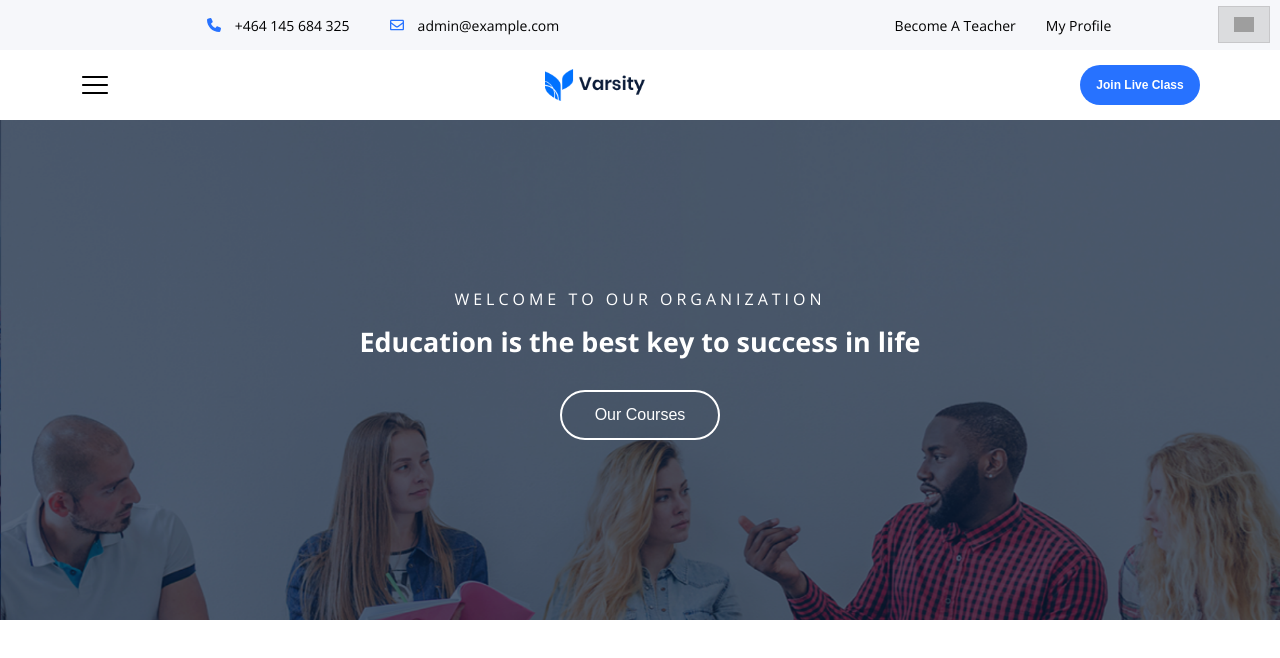
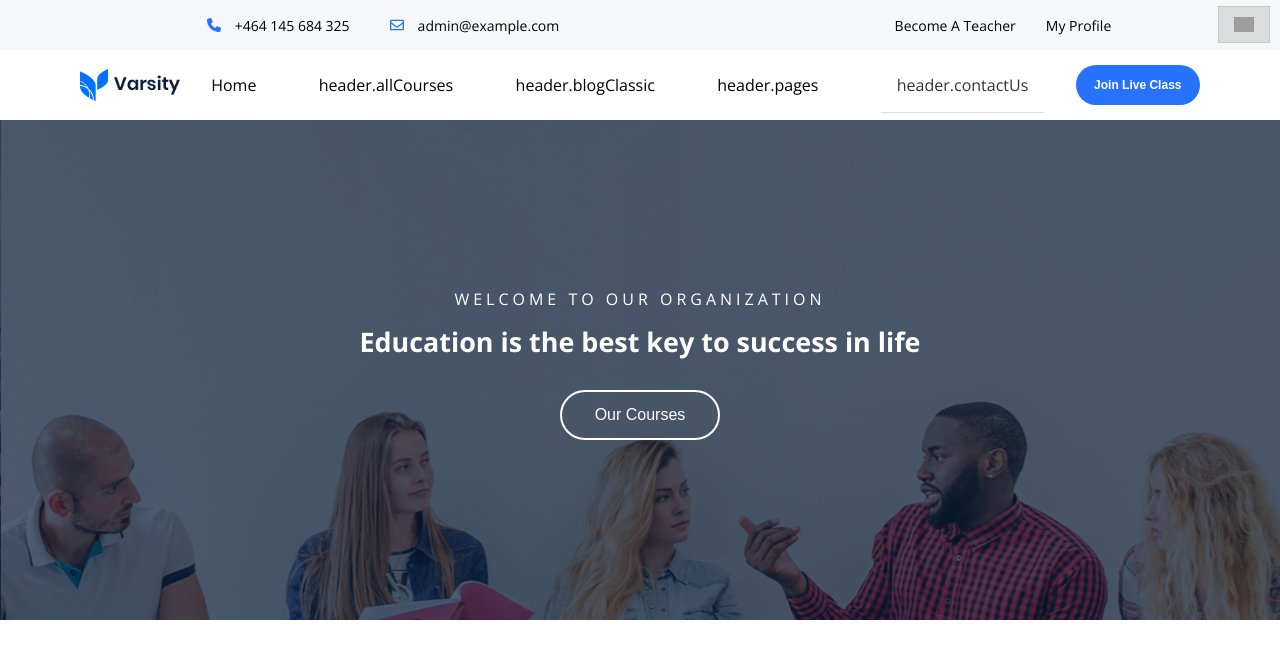
Before and after one commit to mlalayev/FinalProjectEVOCoding, a React (Vite) app: page / in a window 1280 px wide. Shown: the top 658 px of the page. Built offline with nearby package versions, Linux system fonts and the light colour scheme; grey boxes are pictures that could not be loaded.

Commit message:
my commit

```diff
--- a/SliderImgText.json
+++ b/SliderImgText.json
@@ -22,21 +22,21 @@
   "az": [
     {
       "image": "./src/assets/sliderone.png",
-      "title": "TƏŞKİLATIMIZA XOŞ GƏLMİSİNİZ",
-      "caption": "Təhsil həyatda uğurun ən yaxşı açarıdır",
-      "button": "Our Courses"
+      "title": "TƏŞKİLATIMIZA XOŞ GƏLDİNİZ",
+      "caption": "Təhsil həyatda uğur qazanmağın ən yaxşı açarıdır",
+      "button": "Kurslarımız"
     },
     {
       "image": "./src/assets/slidertwo.png",
-      "title": "UNİVERSİTETİMİZƏ XOŞ GƏLMİSİNİZ",
-      "caption": "Təhsil həyatda uğurun ən yaxşı açarıdır",
-      "button": "Our Courses"
+      "title": "UNİVERSİTETİMİZƏ XOŞ GƏLDİNİZ",
+      "caption": "Təhsil həyatda uğur qazanmağın ən yaxşı açarıdır",
+      "button": "Kurslarımız"
     },
     {
       "image": "./src/assets/sliderthree.png",
-      "title": "ONLİNE TƏHSİLƏ XOŞ GƏLMİSİNİZ",
-      "caption": "Təhsil millətin dayaq nöqtəsidir",
-      "button": "Our Courses"
+      "title": "ONLAYN TƏHSİLƏ XOŞ GƏLDİNİZ",
+      "caption": "Təhsil bir millətin onurğa sütunudur",
+      "button": "Kurslarımız"
     }
   ],
   "ru": [
@@ -44,19 +44,19 @@
       "image": "./src/assets/sliderone.png",
       "title": "ДОБРО ПОЖАЛОВАТЬ В НАШУ ОРГАНИЗАЦИЮ",
       "caption": "Образование - лучший ключ к успеху в жизни",
-      "button": "Our Courses"
+      "button": "Наши Курсы"
     },
     {
       "image": "./src/assets/slidertwo.png",
       "title": "ДОБРО ПОЖАЛОВАТЬ В НАШ УНИВЕРСИТЕТ",
       "caption": "Образование - лучший ключ к успеху в жизни",
-      "button": "Our Courses"
+      "button": "Наши Курсы"
     },
     {
       "image": "./src/assets/sliderthree.png",
       "title": "ДОБРО ПОЖАЛОВАТЬ В ОНЛАЙН ОБРАЗОВАНИЕ",
-      "caption": "Образование - основа нации",
-      "button": "Our Courses"
+      "caption": "Образование - это хребет нации",
+      "button": "Наши Курсы"
     }
   ]
 }
--- a/src/Components/Common/Header/Header.css
+++ b/src/Components/Common/Header/Header.css
@@ -90,7 +90,7 @@
     --object-fit-fill: fill;
     --object-fit-cover: cover;
     --object-fit-contain: contain;
-  }
+}
 
 .header-upper {
     width: 100%;
@@ -160,7 +160,7 @@ header {
 }
 
 .header-button {
-    width: 120px;
+    width: 140px;
     height: 40px;
     font-size: var(--12-px);
     color: var(--white-color);
@@ -213,6 +213,10 @@ header {
     width: var(--20-px);
 }
 
+.navigation-menu{
+    display: var(--display-none);
+}
+
 @media screen and (min-width:800px) {
     .header-upper {
         height: 50px;
@@ -229,7 +233,7 @@ header {
         flex-direction: var(--flex-direction-row);
     }
 
-    .header-upper-down{
+    .header-upper-down {
         border: var(--display-none);
     }
 
@@ -241,7 +245,42 @@ header {
         margin-top: var(--display-none);
     }
 
-    .header-lower{
+    .header-lower {
         padding: 0 80px;
     }
 }
+
+@media screen and (min-width:1050px) {
+    .hamburger-icon{
+        display: var(--display-none);
+    }
+
+    .navigation-menu{
+        width: 90%;
+        height: 100%;
+        display: var(--display-flex);
+        list-style: var(--display-none);
+        align-items: var(--display-center);
+        font-family: var(--Open-font-family);
+        justify-content: var(--display-space-around);
+    }
+
+    .menu{
+        display: none;
+    }
+
+    .submenu-desktop{
+        top: 48px;
+        min-width: 250px;
+        z-index: 99999999;
+        list-style: var(--display-none);
+        position: var(--position-absolute);
+        background-color: var(--white-color);
+    }
+    .navigation-menu li{
+        display: var(--display-flex);
+        position: var(--position-relative);
+        align-items: var(--display-center);
+        justify-content: var(--display-center);
+    }
+}
--- a/src/Components/Common/Header/Header.jsx
+++ b/src/Components/Common/Header/Header.jsx
@@ -20,13 +20,12 @@ function Header() {
     i18n.changeLanguage(lng);
   };
 
-  const toggleSubMenu = (menu) => {
+  const handleSubMenuToggle = (menu) => {
     setOpenSubMenu(openSubMenu === menu ? null : menu);
   };
 
   return (
     <header>
-
       <LanguageDropdown changeLanguage={changeLanguage} className='salam' />
 
       <div className="header-upper">
@@ -41,10 +40,10 @@ function Header() {
       </div>
 
       <div className="header-lower">
-        <RxHamburgerMenu size={30} onClick={toggleMenu} />
+        <RxHamburgerMenu size={30} onClick={toggleMenu} className='hamburger-icon' />
         {isMenuOpen && (
           <div className="menu">
-            <div className='menu-item' onClick={() => toggleSubMenu('home')}>
+            <div className='menu-item' onClick={() => handleSubMenuToggle('home')}>
               {t('header.home')}
               {openSubMenu === 'home' && (
                 <div className="submenu">
@@ -55,8 +54,8 @@ function Header() {
                 </div>
               )}
             </div>
-            <div className='menu-item' onClick={() => toggleSubMenu('all-courses')}>
-              All Courses
+            <div className='menu-item' onClick={() => handleSubMenuToggle('all-courses')}>
+              {t('header.allCourses')}
               {openSubMenu === 'all-courses' && (
                 <div className="submenu">
                   <a href="/all-courses" className='submenu-item'>Course One</a>
@@ -66,8 +65,8 @@ function Header() {
                 </div>
               )}
             </div>
-            <div className='menu-item' onClick={() => toggleSubMenu('blog-classic')}>
-              Blog Classic
+            <div className='menu-item' onClick={() => handleSubMenuToggle('blog-classic')}>
+              {t('header.blogClassic')}
               {openSubMenu === 'blog-classic' && (
                 <div className="submenu">
                   <a href="/blog-classic" className='submenu-item'>Blog One</a>
@@ -77,8 +76,8 @@ function Header() {
                 </div>
               )}
             </div>
-            <div className='menu-item' onClick={() => toggleSubMenu('pages')}>
-              Pages
+            <div className='menu-item' onClick={() => handleSubMenuToggle('pages')}>
+              {t('header.pages')}
               {openSubMenu === 'pages' && (
                 <div className="submenu">
                   <a href="/pages" className='submenu-item'>Page One</a>
@@ -88,11 +87,60 @@ function Header() {
                 </div>
               )}
             </div>
-            <a href="/contact-us" className='menu-item'>Contact Us</a>
+            <a href="/contact-us" className='menu-item'>{t('header.contactUs')}</a>
           </div>
         )}
 
         <img src={logo} alt="logo" className='logo' />
+
+        <ul className='navigation-menu'>
+          <li onClick={() => handleSubMenuToggle('home')}>
+            {t('header.home')}
+            {openSubMenu === 'home' && (
+              <ul className='submenu-desktop'>
+                <li><a href="/salam">Homepage Style One</a></li>
+                <li><a href="/homepage-style-two">Homepage Style Two</a></li>
+                <li><a href="/homepage-style-three">Homepage Style Three</a></li>
+                <li><a href="/homepage-style-four">Homepage Style Four</a></li>
+              </ul>
+            )}
+          </li>
+          <li onClick={() => handleSubMenuToggle('all-courses')}>
+            {t('header.allCourses')}
+            {openSubMenu === 'all-courses' && (
+              <ul className='submenu-desktop'>
+                <li><a href="/all-courses">Course One</a></li>
+                <li><a href="/all-courses">Course Two</a></li>
+                <li><a href="/all-courses">Course Three</a></li>
+                <li><a href="/all-courses">Course Four</a></li>
+              </ul>
+            )}
+          </li>
+          <li onClick={() => handleSubMenuToggle('blog-classic')}>
+            {t('header.blogClassic')}
+            {openSubMenu === 'blog-classic' && (
+              <ul className='submenu-desktop'>
+                <li><a href="/blog-classic">Blog One</a></li>
+                <li><a href="/blog-classic">Blog Two</a></li>
+                <li><a href="/blog-classic">Blog Three</a></li>
+                <li><a href="/blog-classic">Blog Four</a></li>
+              </ul>
+            )}
+          </li>
+          <li onClick={() => handleSubMenuToggle('pages')}>
+            {t('header.pages')}
+            {openSubMenu === 'pages' && (
+              <ul className='submenu-desktop'>
+                <li><a href="/pages">Page One</a></li>
+                <li><a href="/pages">Page Two</a></li>
+                <li><a href="/pages">Page Three</a></li>
+                <li><a href="/pages">Page Four</a></li>
+              </ul>
+            )}
+          </li>
+          <li><a href="/contact-us" className='menu-item' >{t('header.contactUs')}</a></li>
+        </ul>
+
         <button className='header-button'>{t('header.joinliveclass')}</button>
       </div>
     </header>
--- a/src/Components/Languages/AZ/global.json
+++ b/src/Components/Languages/AZ/global.json
@@ -2,7 +2,11 @@
     "header": {
         "becomeateacher": "Müəllim ol",
         "myprofile": "Profilim",
-        "joinliveclass":"Join Live Class",
-        "home":"Əsas səhifə"
+        "joinliveclass": "Join Live Class",
+        "home": "Əsas səhifə",
+        "allCourses": "Kurslarımız",
+        "blogClassic": "Bloq",
+        "pages": "Səhifələr",
+        "contactUs":"Bizimlə Əlaqə"
     }
 }
```
